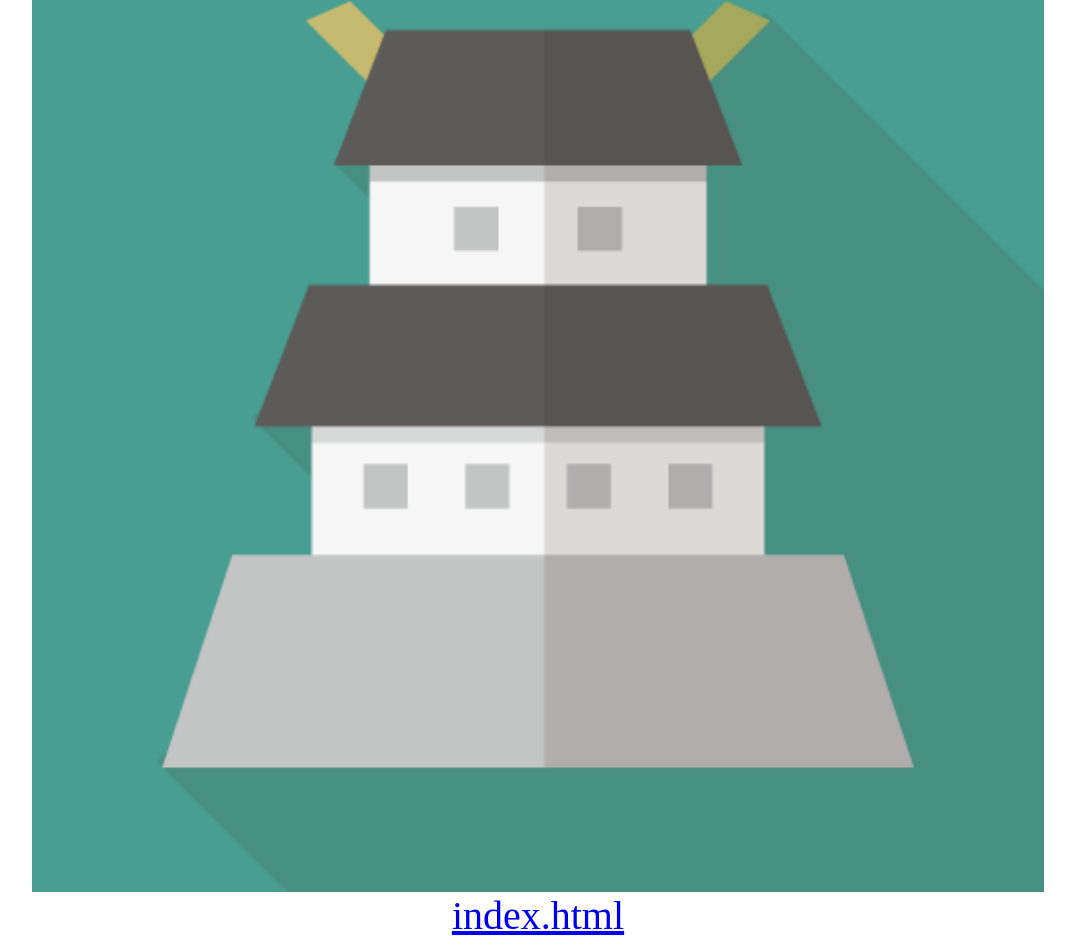
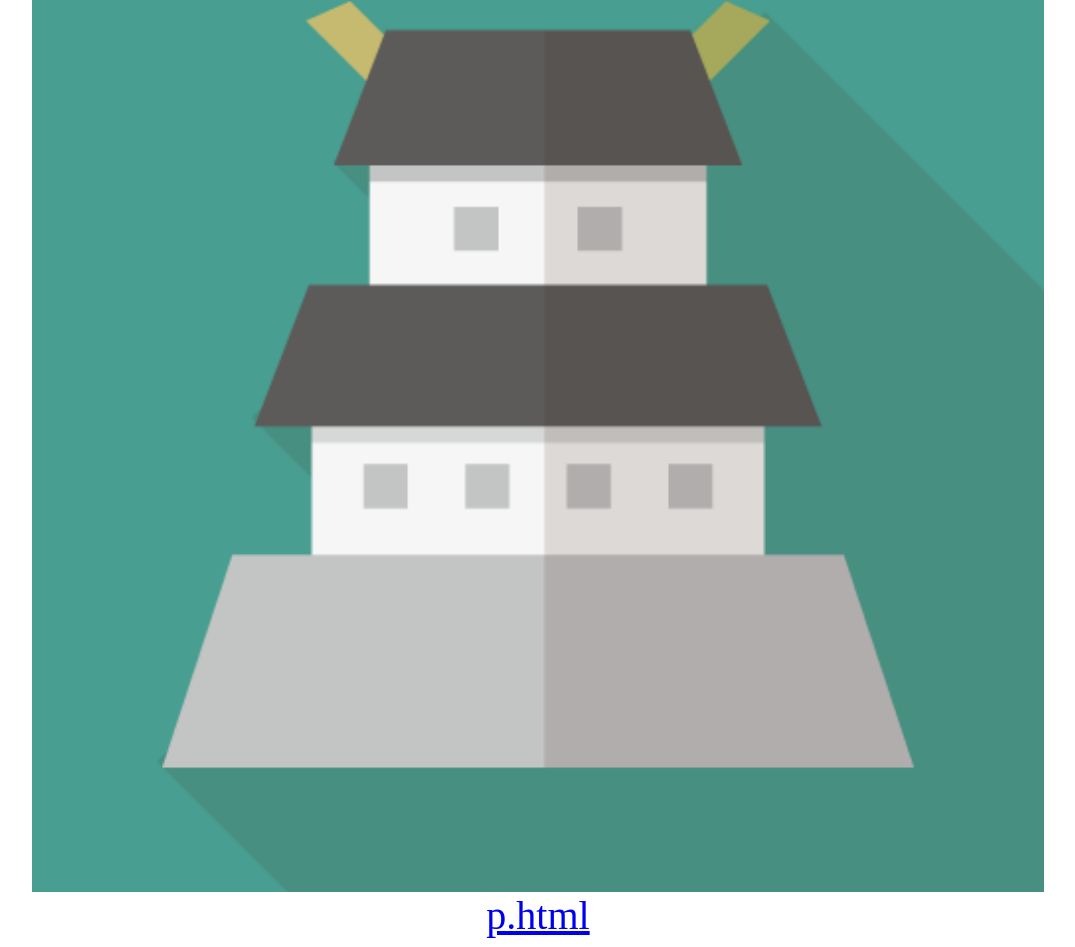
Before and after one commit to DiscoveryOV103/DiscoveryOV103.github.io, a plain HTML site: page index.html in a window 1280 px wide. Shown: the part 372-1319 px from the top of the page, without its empty margins (102-1177 px from the left). Drawn offline with Linux system fonts and the light colour scheme.

Commit message:
Update index.html

```diff
--- a/index.html
+++ b/index.html
@@ -38,6 +38,6 @@
   test body
   <h1>p.html</h1>
   <img src="./f_f_traffic_42_s512_f_traffic_42_1bg.png" alt="お城" class="image" />
-  <a href="index.html">index.html</a>
+  <a href="p.html">p.html</a>
 </body>
 </html>
```
